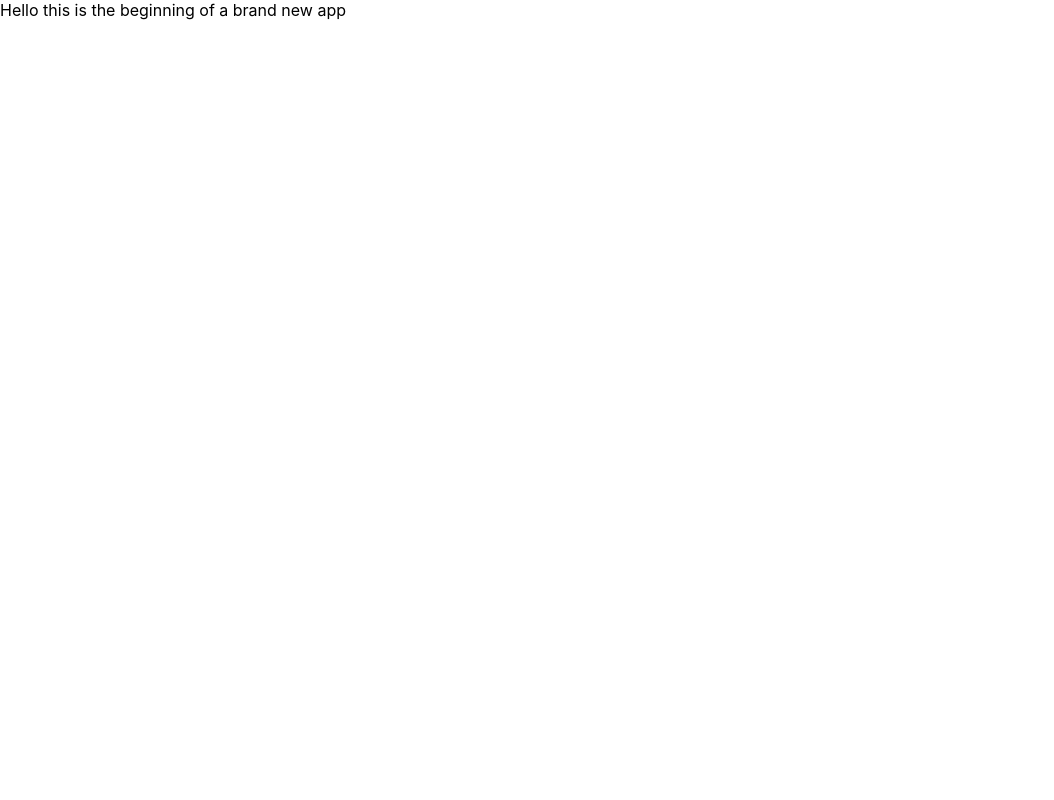
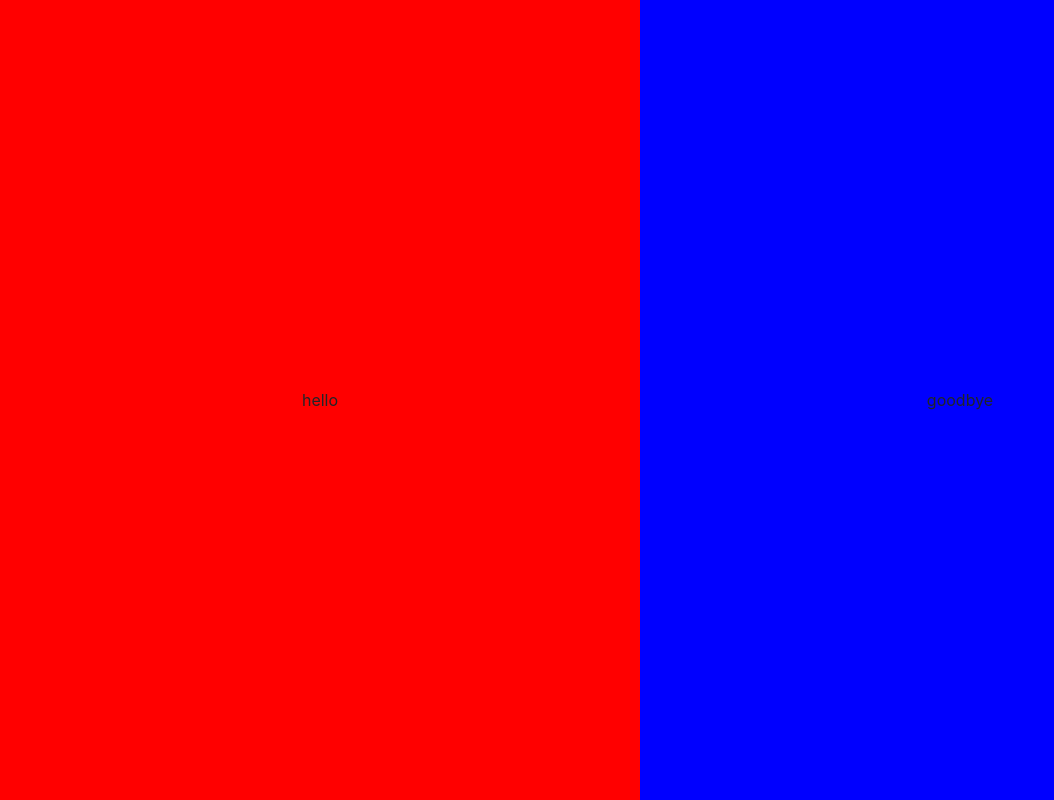
Before and after one commit to theoluyi/chromatic-notes, a React (Create React App) app: page / in a window 1280 px wide. Shown: the whole page, without its empty margins (0-1054 px from the left). Built offline with nearby package versions, Linux system fonts and the light colour scheme.

Commit message:
creates split screen functionality w/bootstrap tutorial https://www.youtube.com/watch?v=bh3UAetYkUI

```diff
--- a/package.json
+++ b/package.json
@@ -6,7 +6,9 @@
     "@testing-library/jest-dom": "^5.11.4",
     "@testing-library/react": "^11.1.0",
     "@testing-library/user-event": "^12.1.10",
+    "bootstrap": "^4.5.3",
     "react": "^17.0.1",
+    "react-bootstrap": "^1.4.0",
     "react-dom": "^17.0.1",
     "react-scripts": "4.0.0",
     "web-vitals": "^0.2.4"
--- a/public/index.html
+++ b/public/index.html
@@ -7,7 +7,7 @@
     <meta name="theme-color" content="#000000" />
     <meta
       name="description"
-      content="Web site created using create-react-app"
+      content="A minimalist note-taking app with a relaxing, colorful, and intuitive interface."
     />
     <link rel="apple-touch-icon" href="%PUBLIC_URL%/logo192.png" />
     <!--
@@ -24,11 +24,11 @@
       work correctly both with client-side routing and a non-root public URL.
       Learn how to configure a non-root public URL by running `npm run build`.
     -->
-    <title>React App</title>
+    <title>Chromatic Notes</title>
   </head>
   <body>
     <noscript>You need to enable JavaScript to run this app.</noscript>
-    <div id="root"></div>
+    <div id="chromatic-notes-container"></div>
     <!--
       This HTML file is a template.
       If you open it directly in the browser, you will see an empty page.
--- a/src/App.css
+++ b/src/App.css
@@ -1,38 +1,19 @@
-.App {
-  text-align: center;
+.left-side,
+.right-side {
+  height: 50vh;
+  width: 100%;
 }
 
-.App-logo {
-  height: 40vmin;
-  pointer-events: none;
+@media screen and (min-width: 768px) {
+    .left-side, .right-side {
+        height: 100vh;
+    }
 }
 
-@media (prefers-reduced-motion: no-preference) {
-  .App-logo {
-    animation: App-logo-spin infinite 20s linear;
-  }
+.left-side {
+  background: red;
 }
 
-.App-header {
-  background-color: #282c34;
-  min-height: 100vh;
-  display: flex;
-  flex-direction: column;
-  align-items: center;
-  justify-content: center;
-  font-size: calc(10px + 2vmin);
-  color: white;
+.right-side {
+  background: blue;
 }
-
-.App-link {
-  color: #61dafb;
-}
-
-@keyframes App-logo-spin {
-  from {
-    transform: rotate(0deg);
-  }
-  to {
-    transform: rotate(360deg);
-  }
-}
--- a/src/App.js
+++ b/src/App.js
@@ -1,11 +1,29 @@
-import React, { Component } from "react";
-import logo from "./logo.svg";
+import React, { useState } from "react";
+import "bootstrap/dist/css/bootstrap.min.css";
 import "./App.css";
 
-class App extends Component {
-  render() {
-    return <div>Hello this is the beginning of a brand new app</div>;
-  }
+function App() {
+  // selectedNoteIndex, selectedNote, notes
+  const [selectedNoteIndex, setSelectedNoteIndex] = useState(null);
+  const [selectedNote, setSelectedNote] = useState(null);
+  const [notes, setNotes] = useState(null);
+
+  return (
+    <>
+      <div className="row no-gutters">
+        <div className="col-md-6 no-gutters">
+          <div className="left-side d-flex justify-content-center align-items-center">
+            hello
+          </div>
+        </div>
+        <div className="col-md-6 no-gutters">
+          <div className="right-side d-flex justify-content-center align-items-center">
+            goodbye
+          </div>
+        </div>
+      </div>
+    </>
+  );
 }
 
 export default App;
--- a/src/index.js
+++ b/src/index.js
@@ -1,14 +1,14 @@
-import React from 'react';
-import ReactDOM from 'react-dom';
-import './index.css';
-import App from './App';
-import reportWebVitals from './reportWebVitals';
+import React from "react";
+import ReactDOM from "react-dom";
+import "./index.css";
+import App from "./App";
+import reportWebVitals from "./reportWebVitals";
 
 ReactDOM.render(
   <React.StrictMode>
     <App />
   </React.StrictMode>,
-  document.getElementById('root')
+  document.getElementById("chromatic-notes-container")
 );
 
 // If you want to start measuring performance in your app, pass a function
```
Also changed, not shown: 1 other file (tests, documents, lock files or other folders).
